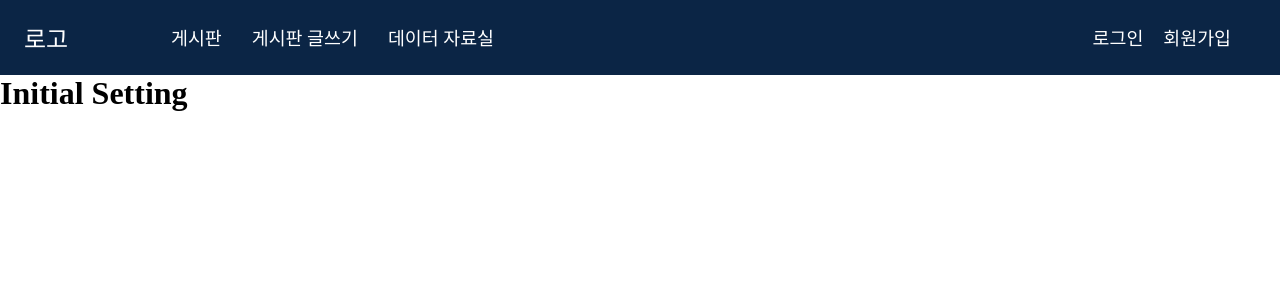
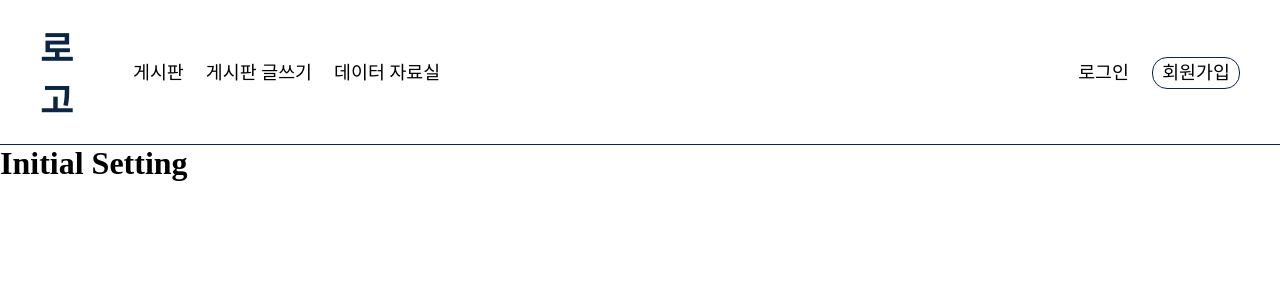
Before and after one commit to nightskyshop/baseballtalk, a Next.js app: page / in a window 1280 px wide. Shown: the top 300 px of the page. Built offline with nearby package versions, Linux system fonts and the light colour scheme.

Commit message:
Design: Change Header Design

```diff
--- a/components/Header.js
+++ b/components/Header.js
@@ -23,8 +23,8 @@ export default function Header() {
       </ul>
 
       <div className={styles.header__user}>
-        <Link href="/login">로그인</Link>
-        <Link href="/signup">회원가입</Link>
+        <Link className={styles.header__login} href="/login">로그인</Link>
+        <Link className={styles.header__signup} href="/signup">회원가입</Link>
 
         {/* <Link href="/logout" className={styles.header__user}>로그아웃</Link>
         <Link href="/프로필" className={styles.header__profileimg}>
--- a/components/Header.module.css
+++ b/components/Header.module.css
@@ -2,21 +2,22 @@
     display: flex;
     position: sticky;
     align-items: center;
-    background-color: var(--clr-dark);
-    padding: 1.25em 1.5em;
+    padding: 1.25em 2.5em;
+    border-bottom: 1px solid var(--clr-dark);
     top: 0;
     right: 0;
     left: 0
 }
 
 .header__logo {
-    width: 100px;
+    width: 50px;
     margin-right: 2em;
 }
 
 .header__logo a {
-    font-size: var(--fs-h3);
-    color: var(--clr-light);
+    font-size: var(--fs-h2);
+    font-weight: var(--fw-bold);
+    color: var(--clr-dark);
 }
 
 .header__list {
@@ -27,24 +28,32 @@
 
 .header__list li {
     font-size: var(--fs-h4);
-    color: var(--clr-light);
-    padding: 0 15px;
+    color: var(--clr-gray);
+    padding: 0 .6em;
     padding-bottom: 2px;
 }
 
 .header__list li a {
-    color: var(--clr-light);
+    color: var(--clr-gray);
 }
 
 .header__user {
     margin-left: auto;
     font-size: var(--fs-h4);
-    color: var(--clr-light);
-    padding: 0 15px;
+    color: var(--clr-gray);
     padding-bottom: 2px;
 }
 
 .header__user a {
-    color: var(--clr-light);
-    margin: 0 10px;
+    color: var(--clr-gray);
 }
+
+.header__user a:nth-child(1) {
+    margin-right: 1.25em;
+}
+
+.header__signup {
+    border: 1px solid var(--clr-dark);
+    border-radius: 15px;
+    padding: .25em .5em;
+}
```
